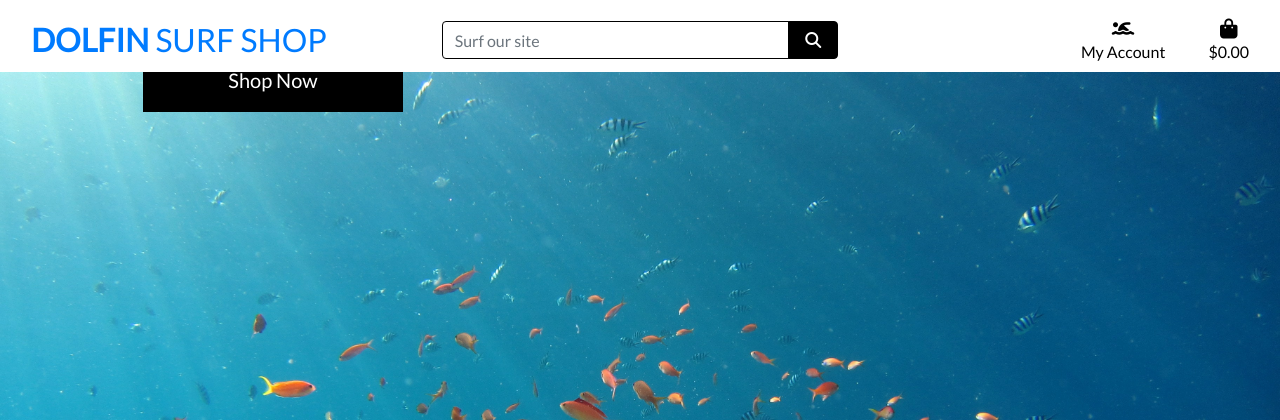
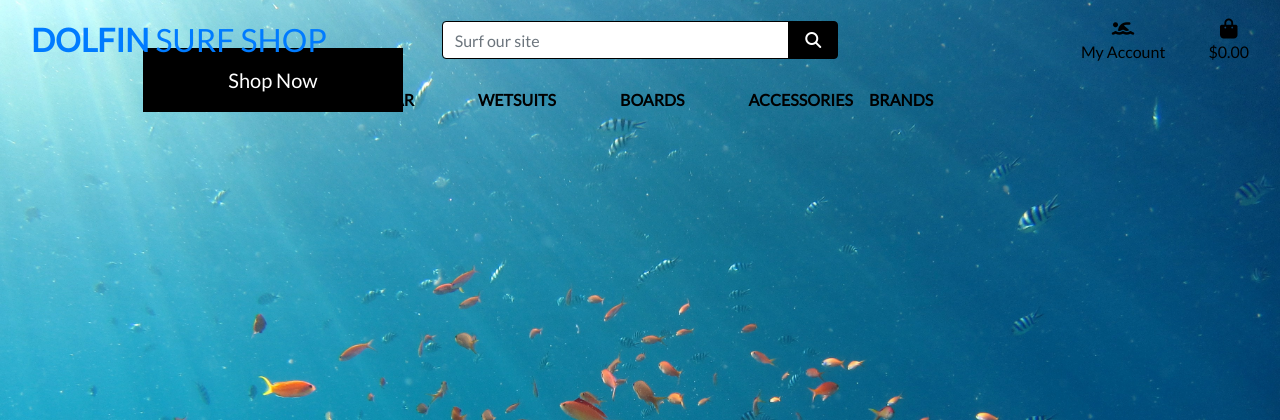
Before and after one commit to Catrionamcd/DolFin-Surf-Shop, a Django app: page / in a window 1280 px wide. Shown: the top 420 px of the page. Run offline with Django 3.2, Linux system fonts and the light colour scheme; some libraries are stand-ins or nearby versions.

Commit message:
Add main nav bar and mobile header html files

```diff
--- a/templates/base.html
+++ b/templates/base.html
@@ -39,7 +39,7 @@
 
   <body>
     <header class="container-fluid fixed-top">
-        <div id="topnav" class="row bg-white pt-lg-2 d-none d-lg-flex">
+        <div id="topnav" class="row pt-lg-2 d-none d-lg-flex">
             <div class="col-12 col-lg-4 my-auto py-1 py-lg-0 text-center text-lg-left">
                 <a href="{% url 'home' %}" class="nav-link main-logo-link">
                     <h2 class="logo-font text-primary my-0"><strong>DolFin</strong> Surf Shop</h2>
@@ -98,6 +98,16 @@
                 </ul>
             </div>
         </div>
+
+        <div class="row">
+            <nav class="navbar navbar-expand-lg navbar-light w-100">
+                <button class="navbar-toggler" type="button" data-toggle="collapse" data-target="#main-nav" aria-controls="main-nav" aria-expanded="false" aria-label="Toggle navigation">
+                    <span class="navbar-toggler-icon"></span>
+                </button>
+                {% include 'includes/mobile-top-header.html' %}
+                {% include 'includes/main-nav.html' %}
+            </nav>
+        </div>
     </header>
 
     {% if messages %}
--- /dev/null
+++ b/templates/includes/main-nav.html
@@ -0,0 +1,66 @@
+<div class="collapse navbar-collapse" id="main-nav">
+    <ul class="navbar-nav w-auto mx-auto">
+        <li class="nav-item d-block d-md-none">
+            <a class="logo-font font-weight-bold nav-link text-black mr-5" href="{% url 'home' %}" id="home-link">
+                Home
+            </a>
+        </li>
+        <li class="nav-item dropdown">
+            <a class="logo-font font-weight-bold nav-link text-black mr-5" href="#" id="all-products-link" data-toggle="dropdown" aria-haspopup="true" aria-expanded="false">
+                Swimwear
+            </a>
+            <div class="dropdown-menu border-0" aria-labelledby="all-products-link">
+                <a href="" class="dropdown-item">Female</a>
+                <a href="" class="dropdown-item ">Male</a>
+                <a href="" class="dropdown-item ">Junior Female</a>
+                <a href="" class="dropdown-item">Junior Male</a>
+            </div>
+        </li>
+
+        <li class="nav-item dropdown">
+            <a class="logo-font font-weight-bold nav-link text-black mr-5" href="#" id="clothing-link" data-toggle="dropdown" aria-haspopup="true" aria-expanded="false">
+                Wetsuits
+            </a>
+            <div class="dropdown-menu border-0" aria-labelledby="clothing-link">
+                <a href="" class="dropdown-item">Female</a>
+                <a href="" class="dropdown-item">Male</a>
+                <a href="" class="dropdown-item">Junior Female</a>
+                <a href="" class="dropdown-item">Junior Male</a>
+            </div>
+        </li>
+
+        <li class="nav-item dropdown">
+            <a class="logo-font font-weight-bold nav-link text-black mr-5" href="#" id="homeware-link" data-toggle="dropdown" aria-haspopup="true" aria-expanded="false">
+                Boards
+            </a>
+            <div class="dropdown-menu border-0" aria-labelledby="homeware-link">
+                <a href="" class="dropdown-item">Long Boards</a>
+                <a href="" class="dropdown-item">Mid Size Boards</a>
+                <a href="" class="dropdown-item">Short Boards</a>
+                <a href="" class="dropdown-item">All Boards</a>
+            </div>
+        </li>
+
+        <li class="nav-item dropdown">
+            <a class="logo-font font-weight-bold nav-link text-black" href="#" id="specials-link" data-toggle="dropdown" aria-haspopup="true" aria-expanded="false">
+                Accessories
+            </a>
+            <div class="dropdown-menu border-0" aria-labelledby="specials-link">
+                <a href="" class="dropdown-item">Boots</a>
+                <a href="" class="dropdown-item">Hoods</a>
+                <a href="" class="dropdown-item">Gloves</a>
+                <a href="" class="dropdown-item">Fins</a>
+                <a href="" class="dropdown-item">Bags</a>
+            </div>
+        </li>
+
+        <li class="nav-item dropdown">
+            <a class="logo-font font-weight-bold nav-link text-black mr-5" href="#" id="homeware-link" data-toggle="dropdown" aria-haspopup="true" aria-expanded="false">
+                Brands
+            </a>
+            <div class="dropdown-menu border-0" aria-labelledby="homeware-link">
+                <a href="" class="dropdown-item">All Brands</a>
+            </div>
+        </li>
+    </ul>
+</div>
--- /dev/null
+++ b/templates/includes/mobile-top-header.html
@@ -0,0 +1,56 @@
+<li class="list-inline-item">
+    <a class="text-black nav-link d-block d-lg-none" href="#" id="mobile-search" data-toggle="dropdown" aria-haspopup="true" aria-expanded="false">
+        <div class="text-center">
+            <div><i class="fas fa-search fa-lg"></i></div>
+            <p class="my-0">Search</p>
+        </div>
+    </a>
+    <div class="dropdown-menu border-0 w-100 p-3 rounded-0 my-0" aria-labelledby="mobile-search">
+        <form class="form" method="GET" action="">
+            <div class="input-group w-100">
+                <input class="form-control border border-black rounded-0" type="text" name="q" placeholder="Search our site">
+                <div class="input-group-append">
+                    <button class="form-control form-control btn btn-black border border-black rounded-0" type="submit">
+                        <span class="icon">
+                            <i class="fas fa-search"></i>
+                        </span>
+                    </button>
+                </div>
+            </div>
+        </form>
+    </div>
+</li>
+<li class="list-inline-item dropdown">
+    <a class="text-black nav-link d-block d-lg-none" href="#" id="user-options" data-toggle="dropdown" aria-haspopup="true" aria-expanded="false">
+        <div class="text-center">
+            <div><i class="fas fa-swimmer fa-lg"></i></div>
+            <p class="my-0">My Account</p>
+        </div>
+    </a>
+    <div class="dropdown-menu border-0" aria-labelledby="user-options">
+        {% if request.user.is_authenticated %}
+            {% if request.user.is_superuser %}
+                <a href="" class="dropdown-item">Product Management</a>
+            {% endif %}
+            <a href="" class="dropdown-item">My Profile</a>
+            <a href="{% url 'account_logout' %}" class="dropdown-item">Logout</a>
+        {% else %}
+            <a href="{% url 'account_signup' %}" class="dropdown-item">Register</a>
+            <a href="{% url 'account_login' %}" class="dropdown-item">Login</a>
+        {% endif %}
+    </div>
+</li>
+<li class="list-inline-item">
+    <a class="{% if grand_total %}text-primary font-weight-bold{% else %}text-black{% endif %} nav-link d-block d-lg-none" href="">
+        <div class="text-center">
+            <div><i class="fas fa-shopping-bag fa-lg"></i></div>
+            <p class="my-0">
+                {% if grand_total %}
+                    ${{ grand_total|floatformat:2 }}
+                {% else %}
+                    $0.00
+                {% endif %}
+            </p>
+        </div>
+    </a>
+</li>
```
